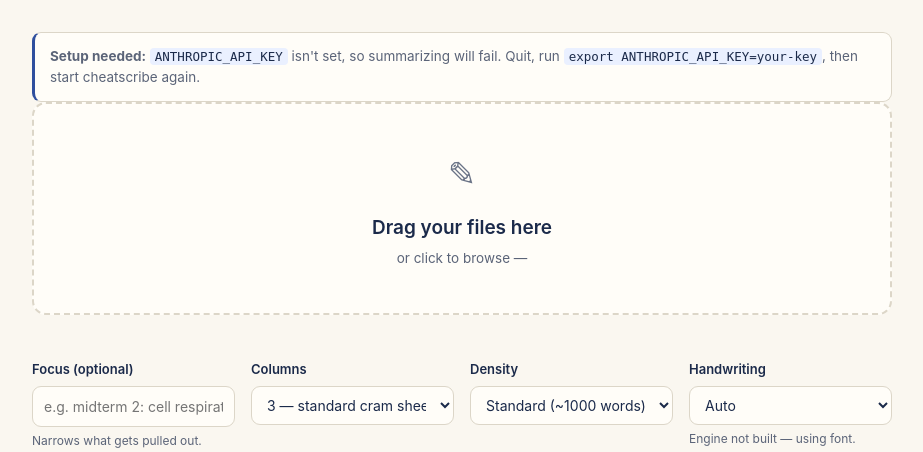
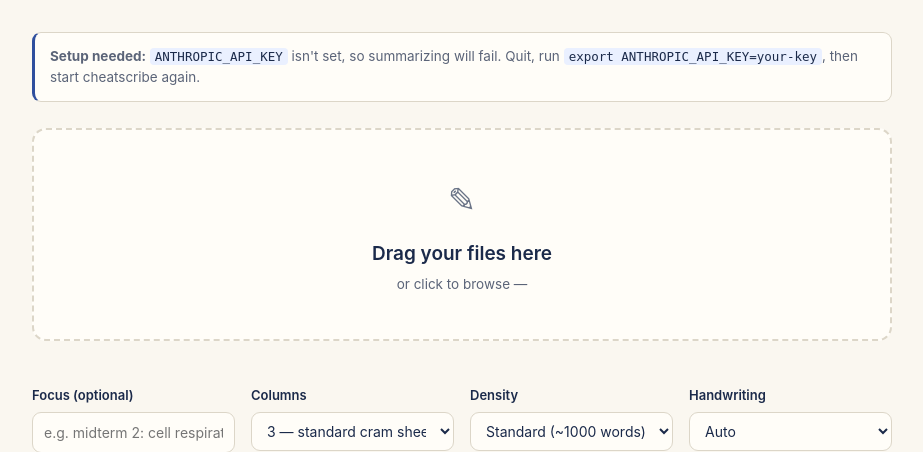
Before and after one commit to trishatjokro/cheatscribe, a Flask app: template src/cheatscribe/web/templates/index.html in a window 1280 px wide. Shown: the part 162-614 px from the top of the page, without its empty margins (178-1101 px from the left). Run offline with Flask 3, Linux system fonts and the light colour scheme; the template is opened without the code that fills it, so the values that code supplies are empty.

Commit message:
Update index.html

```diff
--- a/src/cheatscribe/web/templates/index.html
+++ b/src/cheatscribe/web/templates/index.html
@@ -135,7 +135,7 @@
   .download:hover { background: var(--accent-soft); }
 
   .notice {
-    margin-top: 26px; padding: 13px 15px; font-size: 13.5px;
+    margin: 26px 0; padding: 13px 15px; font-size: 13.5px;
     background: var(--paper-raised); border: 1px solid var(--rule);
     border-left: 3px solid var(--accent); border-radius: 9px; color: var(--ink-soft);
   }
```
